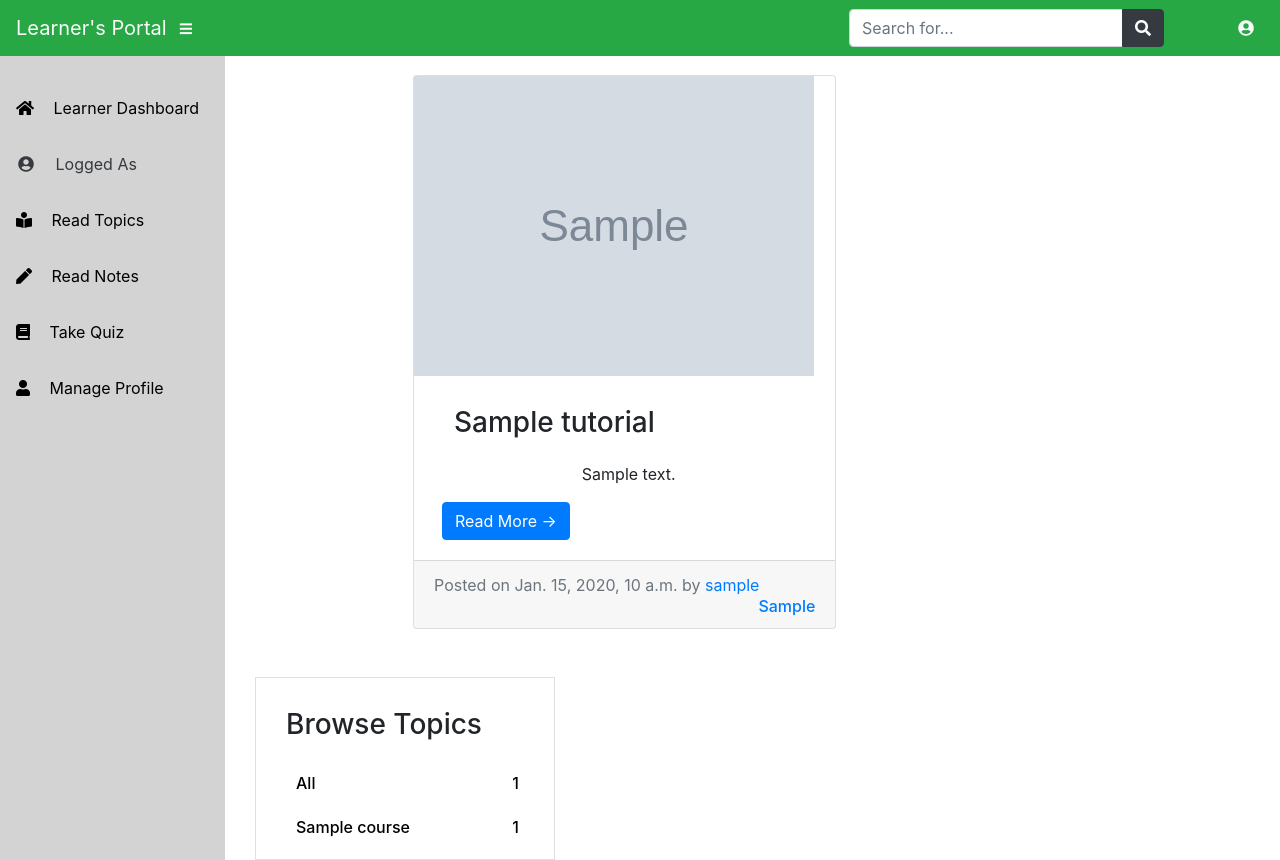
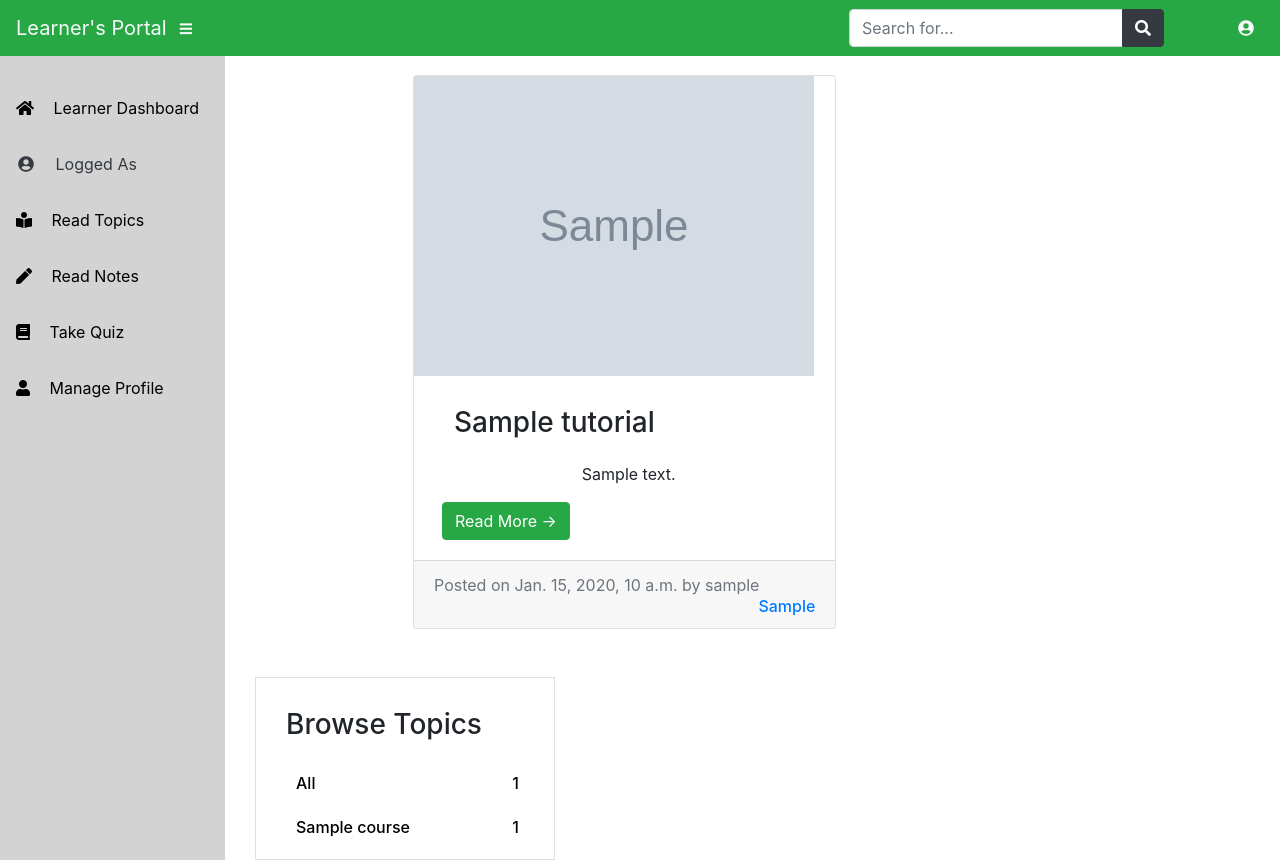
Before and after one commit to KnightDeluxe12/Python-E-Learning-System, a Django app: template elearn/templates/dashboard/learner/list_tutorial.html in a window 1280 px wide. Run offline with Django 3.2, Linux system fonts and the light colour scheme; the template is opened without the code that fills it: most values are stand-ins (such as "Sample title", 1, 10 or a date in 2020); grey boxes marked "Sample" are stand-in pictures; some libraries are stand-ins or nearby versions.

Commit message:
- Update the design of Topic Lessons

```diff
--- a/elearn/templates/dashboard/learner/list_tutorial.html
+++ b/elearn/templates/dashboard/learner/list_tutorial.html
@@ -146,11 +146,11 @@
                       </div>
                       <div class="card-body ml-2">
                         <p class="card-text  text-center">{{ tutorial.content | truncatechars:200 }}</p>
-                        <a href="{% url 'tutorial-detail' tutorial.pk %}" class="btn btn-primary">Read More &rarr;</a>
+                        <a href="{% url 'tutorial-detail' tutorial.pk %}" class="btn btn-success">Read More &rarr;</a>
                       </div>
                       <div class="card-footer text-muted">
                         Posted on {{ tutorial.created_at }} by
-                        <a href="#">{{ tutorial.user.username }}</a>
+                        <a class="text-muted" href="#">{{ tutorial.user.username }}</a>
                         <span class="text-primary h6 float-right" style="margin-bottom: 0">{{ tutorial.course.get_html_badge }}</span>
                       </div>
                     </div>
--- a/elearn/templates/dashboard/learner/tutorial_detail.html
+++ b/elearn/templates/dashboard/learner/tutorial_detail.html
@@ -9,8 +9,8 @@
       <div class="p-2" style="padding-top: 20px;margin: 10px 100px 0 100px;">
         <ol class="breadcrumb" style="margin-bottom: 0">
             <li class="breadcrumb-item">
-              <a href="{% url 'ltutorial' %}" style="padding-left: 10px">
-                 <button type="submit" class="btn btn-primary">Back</button>
+              <a class="" href="{% url 'ltutorial' %}" style="padding-left: 10px">
+                 <i class="fa fa-arrow-left text-success" aria-hidden="true"></i>
               </a>
 
               <span style="font-size: 23px; padding-left: 30px">
```
Also changed, not shown: elearn/templates/dashboard/learner/user_profile.html (+1 -8 lines).
